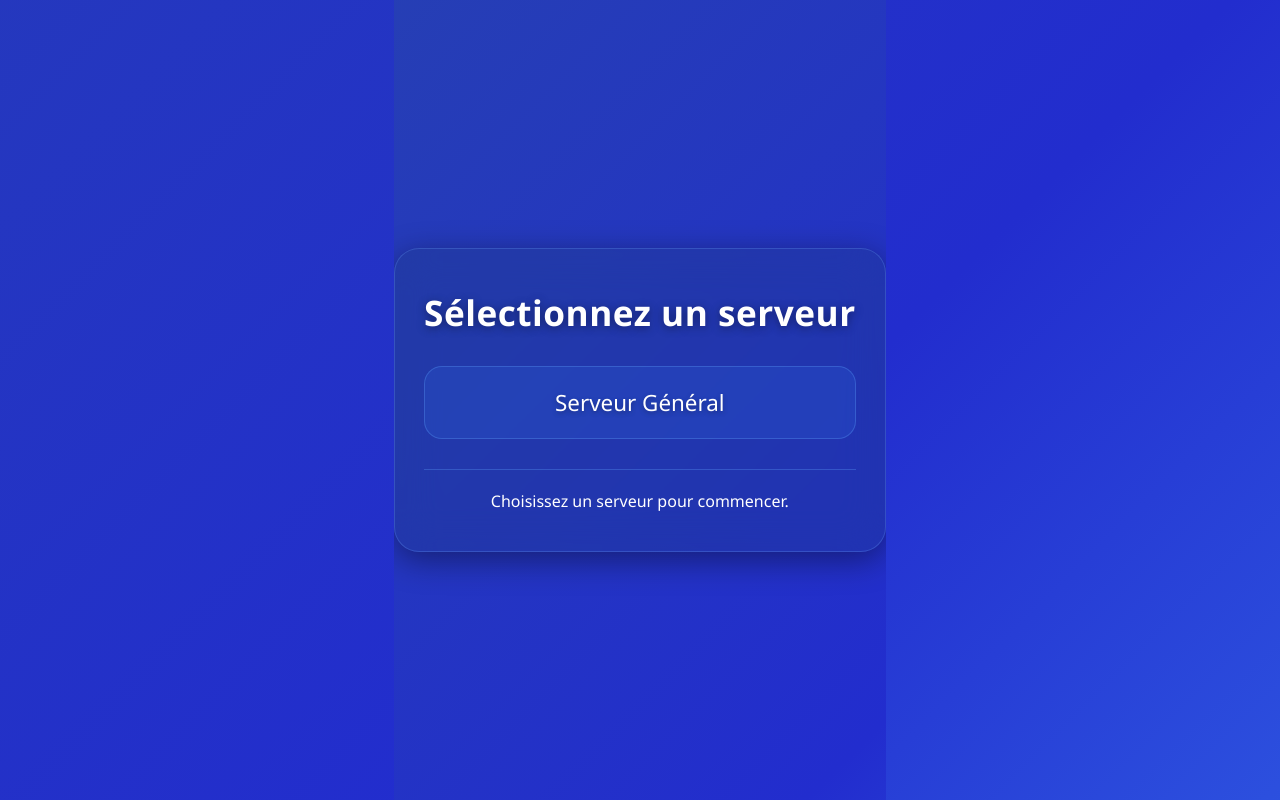
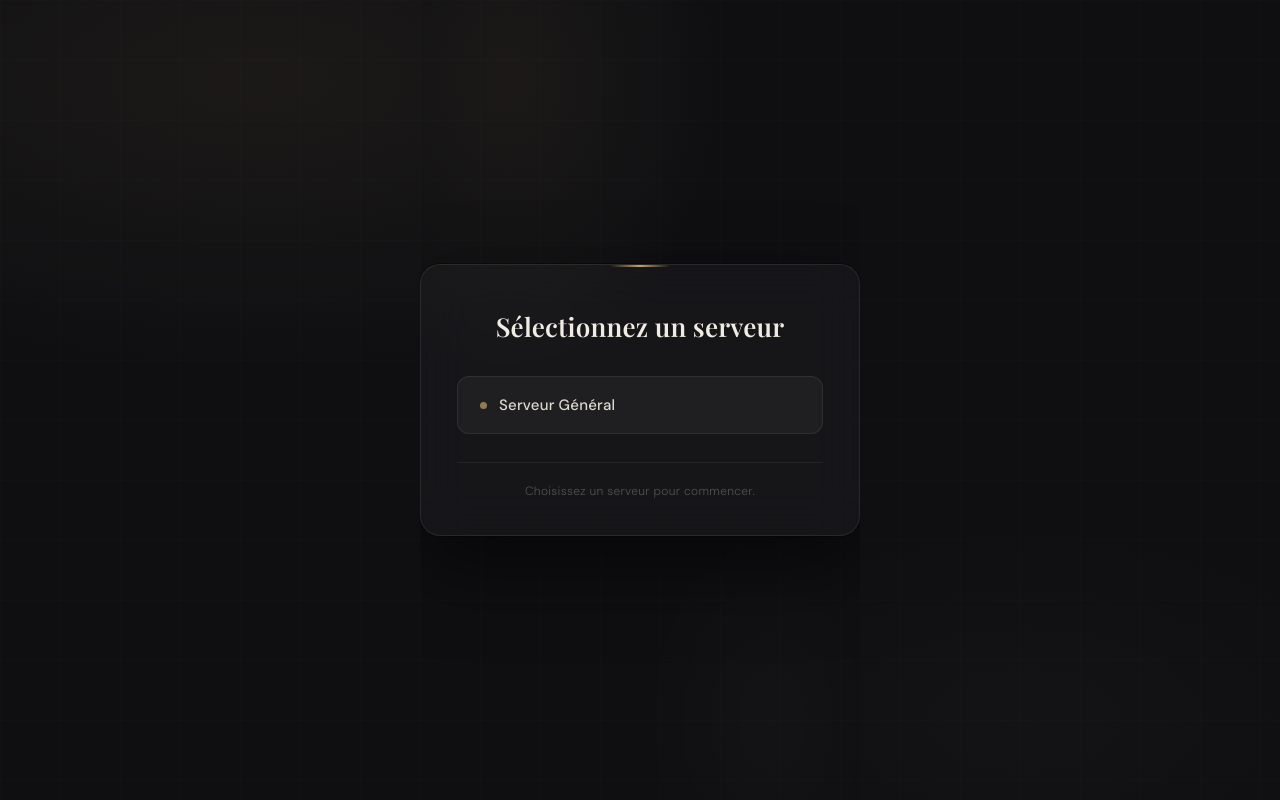
Before and after one commit to B4ptisteC/OnlineChat, a Flask app: page /main in a window 1280 px wide. Run offline with Flask 3, Linux system fonts and the light colour scheme; the visitor is signed in with stand-in values (Sample User, id 1); parts of the project's set-up code (start-up, migrations or seed data) failed here and were passed over; some libraries are stand-ins or nearby versions.

Commit message:
Refactor server.css with updated styles and layout
Updated styles for the server CSS, including font changes, background adjustments, and card styling improvements.

```diff
--- a/static/css/server.css
+++ b/static/css/server.css
@@ -1,220 +1,198 @@
-* {
+@import url('https://fonts.googleapis.com/css2?family=Playfair+Display:wght@600&family=DM+Sans:wght@300;400;500;600&display=swap');
+
+*, *::before, *::after {
+    box-sizing: border-box;
     margin: 0;
     padding: 0;
-    box-sizing: border-box;
 }
 
 body, html {
     height: 100%;
-    font-family: 'Segoe UI', Tahoma, Geneva, Verdana, sans-serif;
-    background: linear-gradient(135deg, #1e3c72 0%, #2a5298 25%, #222dce 75%, #3b82f6 100%);
-    background-size: 400% 400%;
-    animation: gradientShift 15s ease infinite;
+    font-family: 'DM Sans', sans-serif;
+    background-color: #0f0f12;
+    background-image:
+        radial-gradient(ellipse 80% 60% at 20% 10%, rgba(196, 163, 100, 0.07) 0%, transparent 60%),
+        radial-gradient(ellipse 60% 50% at 80% 90%, rgba(255,255,255,0.02) 0%, transparent 50%);
     display: flex;
     justify-content: center;
     align-items: center;
     overflow: hidden;
+    color: #e8e4dc;
+    position: relative;
 }
 
-@keyframes gradientShift {
-    0% { background-position: 0% 50%; }
-    50% { background-position: 100% 50%; }
-    100% { background-position: 0% 50%; }
+body::after {
+    content: '';
+    position: fixed;
+    inset: 0;
+    background-image:
+        linear-gradient(rgba(255,255,255,0.012) 1px, transparent 1px),
+        linear-gradient(90deg, rgba(255,255,255,0.012) 1px, transparent 1px);
+    background-size: 60px 60px;
+    pointer-events: none;
+    z-index: 0;
 }
 
 .container {
+    position: relative;
+    z-index: 1;
     text-align: center;
-    perspective: 1000px;
 }
 
 .card {
-    border-radius: 25px;
-    background: rgba(30, 60, 114, 0.25);
-    backdrop-filter: blur(20px);
-    -webkit-backdrop-filter: blur(20px);
-    padding: 40px 30px;
-    color: white;
+    background: rgba(255,255,255,0.03) !important;
+    border: 1px solid rgba(255,255,255,0.08) !important;
+    border-radius: 20px !important;
     box-shadow:
-        0 8px 32px rgba(0, 0, 0, 0.4),
-        0 0 0 1px rgba(100, 149, 237, 0.3) inset;
-    animation: fadeInUp 0.8s cubic-bezier(0.16, 1, 0.3, 1);
-    min-width: 400px;
-    transform-style: preserve-3d;
-    transition: transform 0.3s ease;
+        0 0 0 1px rgba(0,0,0,0.4),
+        0 32px 80px rgba(0,0,0,0.55);
+    backdrop-filter: blur(24px);
+    -webkit-backdrop-filter: blur(24px);
+    min-width: 440px;
+    padding: 44px 36px 36px;
+    position: relative;
+    animation: fadeUp 0.6s cubic-bezier(0.16, 1, 0.3, 1) both;
 }
 
-.card:hover {
-    transform: translateY(-5px);
-    box-shadow:
-        0 12px 40px rgba(0, 0, 0, 0.5),
-        0 0 0 1px rgba(100, 149, 237, 0.4) inset;
+.card::before {
+    content: '';
+    position: absolute;
+    top: 0;
+    left: 50%;
+    transform: translateX(-50%);
+    width: 60px;
+    height: 2px;
+    background: linear-gradient(90deg, transparent, #c4a364, transparent);
+    border-radius: 2px;
 }
 
-@keyframes fadeInUp {
-    from {
-        opacity: 0;
-        transform: translateY(30px) scale(0.95);
-    }
-    to {
-        opacity: 1;
-        transform: translateY(0) scale(1);
-    }
+@keyframes fadeUp {
+    from { opacity: 0; transform: translateY(20px) scale(0.97); }
+    to   { opacity: 1; transform: translateY(0) scale(1); }
+}
+
+.card-header {
+    background: transparent !important;
+    border: none !important;
+    padding: 0 0 32px !important;
 }
 
 .card-header h2 {
-    font-size: 2.2em;
-    margin-bottom: 30px;
+    font-family: 'Playfair Display', serif;
+    font-size: 26px;
     font-weight: 600;
-    text-shadow: 0 2px 10px rgba(0, 0, 0, 0.4);
-    letter-spacing: 0.5px;
+    color: #f0ece4;
+    letter-spacing: 0.2px;
+    margin: 0;
 }
 
 .contacts {
     list-style: none;
     padding: 0;
     margin: 0;
+    display: flex;
+    flex-direction: column;
+    gap: 10px;
 }
 
 .contacts li {
-    background: rgba(59, 130, 246, 0.15);
-    margin: 15px 0;
-    border-radius: 18px;
+    background: rgba(255,255,255,0.04);
+    border: 1px solid rgba(255,255,255,0.08);
+    border-radius: 12px;
+    padding: 18px 22px;
     cursor: pointer;
-    padding: 20px;
-    border: 1px solid rgba(96, 165, 250, 0.3);
-    transition: all 0.4s cubic-bezier(0.16, 1, 0.3, 1);
     position: relative;
     overflow: hidden;
+    transition: background 0.25s, border-color 0.25s, transform 0.2s;
+    text-align: left;
+    animation: slideIn 0.5s cubic-bezier(0.16, 1, 0.3, 1) both;
+    opacity: 0;
+}
+
+.contacts li:nth-child(1) { animation-delay: 0.1s; }
+.contacts li:nth-child(2) { animation-delay: 0.18s; }
+.contacts li:nth-child(3) { animation-delay: 0.26s; }
+.contacts li:nth-child(4) { animation-delay: 0.34s; }
+
+@keyframes slideIn {
+    from { opacity: 0; transform: translateX(-16px); }
+    to   { opacity: 1; transform: translateX(0); }
 }
 
 .contacts li::before {
     content: '';
     position: absolute;
-    top: 0;
-    left: -100%;
-    width: 100%;
-    height: 100%;
-    background: linear-gradient(
-        90deg,
-        transparent,
-        rgba(147, 197, 253, 0.3),
-        transparent
-    );
-    transition: left 0.5s;
+    top: 0; left: -100%;
+    width: 100%; height: 100%;
+    background: linear-gradient(90deg, transparent, rgba(196,163,100,0.08), transparent);
+    transition: left 0.5s ease;
 }
 
-.contacts li:hover::before {
-    left: 100%;
-}
+.contacts li:hover::before { left: 100%; }
 
 .contacts li:hover {
-    transform: translateX(10px) scale(1.03);
-    background: rgba(59, 130, 246, 0.25);
-    border-color: rgba(96, 165, 250, 0.5);
-    box-shadow:
-        0 10px 30px rgba(37, 99, 235, 0.4),
-        0 0 20px rgba(147, 197, 253, 0.2);
+    background: rgba(196, 163, 100, 0.06);
+    border-color: rgba(196, 163, 100, 0.3);
+    transform: translateX(6px);
 }
 
 .contacts li:active {
-    transform: translateX(10px) scale(0.98);
+    transform: translateX(6px) scale(0.99);
 }
 
 .user_info {
-    font-size: 1.4em;
+    display: flex;
+    align-items: center;
+    gap: 12px;
+}
+
+.user_info span {
+    font-size: 15px;
     font-weight: 500;
-    text-shadow: 0 2px 5px rgba(0, 0, 0, 0.3);
-    position: relative;
-    z-index: 1;
+    color: #ddd8ce;
+    letter-spacing: 0.2px;
+}
+
+.user_info::before {
+    content: '';
+    width: 7px;
+    height: 7px;
+    border-radius: 50%;
+    background: #c4a364;
+    opacity: 0.7;
+    flex-shrink: 0;
 }
 
 .card-footer {
-    margin-top: 30px;
-    padding-top: 20px;
-    border-top: 1px solid rgba(96, 165, 250, 0.3);
+    background: transparent !important;
+    border-top: 1px solid rgba(255,255,255,0.06) !important;
+    margin-top: 28px;
+    padding: 20px 0 0 !important;
+    font-size: 12px;
+    color: rgba(255,255,255,0.25);
+    font-weight: 300;
+    letter-spacing: 0.3px;
 }
 
 .btn {
-    background: linear-gradient(135deg, #3b82f6 0%, #2563eb 100%);
-    color: white;
-    border: none;
-    border-radius: 15px;
-    padding: 12px 30px;
-    font-size: 1.1em;
-    font-weight: 600;
+    background: rgba(255,255,255,0.07) !important;
+    border: 1px solid rgba(255,255,255,0.12) !important;
+    color: rgba(255,255,255,0.55) !important;
+    border-radius: 8px !important;
+    padding: 8px 20px !important;
+    font-family: 'DM Sans', sans-serif;
+    font-size: 13px !important;
+    font-weight: 500;
     cursor: pointer;
-    transition: all 0.3s cubic-bezier(0.16, 1, 0.3, 1);
-    box-shadow: 0 4px 15px rgba(37, 99, 235, 0.5);
-    position: relative;
-    overflow: hidden;
-}
-
-.btn::before {
-    content: '';
-    position: absolute;
-    top: 50%;
-    left: 50%;
-    width: 0;
-    height: 0;
-    border-radius: 50%;
-    background: rgba(147, 197, 253, 0.4);
-    transform: translate(-50%, -50%);
-    transition: width 0.6s, height 0.6s;
-}
-
-.btn:hover::before {
-    width: 300px;
-    height: 300px;
+    transition: background 0.2s, color 0.2s;
 }
 
 .btn:hover {
-    transform: translateY(-3px);
-    box-shadow: 0 6px 20px rgba(37, 99, 235, 0.7);
-    background: linear-gradient(135deg, #2563eb 0%, #1d4ed8 100%);
+    background: rgba(255,255,255,0.12) !important;
+    color: #f0ece4 !important;
 }
 
-.btn:active {
-    transform: translateY(-1px);
-    box-shadow: 0 3px 10px rgba(37, 99, 235, 0.5);
+@media (max-width: 520px) {
+    .card { min-width: 92vw; padding: 32px 20px 24px; }
+    .card-header h2 { font-size: 22px; }
 }
-
-.btn span {
-    position: relative;
-    z-index: 1;
-}
-
-.contacts li {
-    animation: slideIn 0.5s ease forwards;
-    opacity: 0;
-}
-
-.contacts li:nth-child(1) { animation-delay: 0.1s; }
-.contacts li:nth-child(2) { animation-delay: 0.2s; }
-.contacts li:nth-child(3) { animation-delay: 0.3s; }
-.contacts li:nth-child(4) { animation-delay: 0.4s; }
-
-@keyframes slideIn {
-    from {
-        opacity: 0;
-        transform: translateX(-30px);
-    }
-    to {
-        opacity: 1;
-        transform: translateX(0);
-    }
-}
-
-@media (max-width: 768px) {
-    .card {
-        min-width: 90%;
-        padding: 30px 20px;
-    }
-
-    .card-header h2 {
-        font-size: 1.8em;
-    }
-
-    .user_info {
-        font-size: 1.2em;
-    }
-}
```
